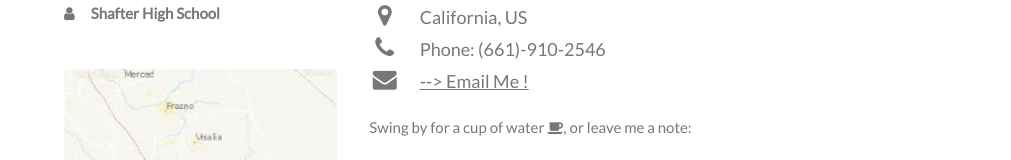
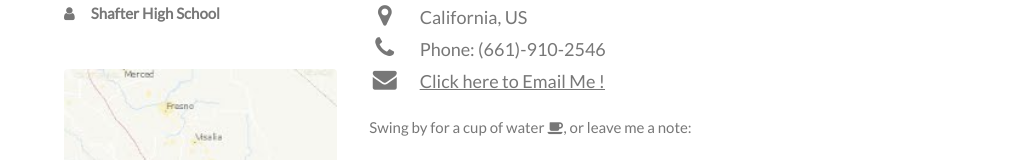
Before and after one commit to marcorod23/marcoswebsite-, a plain HTML site: page alternativehomepage.html in a window 1280 px wide. Shown: the part 7374-7534 px from the top of the page, without its empty margins (134-1145 px from the left). Drawn offline with nearby package versions, Linux system fonts and the light colour scheme.

Commit message:
Update alternativehomepage.html

```diff
--- a/alternativehomepage.html
+++ b/alternativehomepage.html
@@ -281,7 +281,7 @@ body, html {
         <i class="fa fa-map-marker fa-fw w3-hover-text-black w3-xlarge w3-margin-right"></i> California, US<br>
         <i class="fa fa-phone fa-fw w3-hover-text-black w3-xlarge w3-margin-right"></i> Phone: (661)-910-2546<br>
         <i class="fa fa-envelope fa-fw w3-hover-text-black w3-xlarge w3-margin-right"></i>
-          <a href="mailto:rodriguezmarco72301@gmail.com?Subject=Hello%20again" target="_top"> --> Email Me !</a> <br>
+          <a href="mailto:rodriguezmarco72301@gmail.com?Subject=Hello%20again" target="_top"> Click here to Email Me !</a> <br>
       </div>
      <!-- <a href="mailto:rodriguezmarco72301@gmail.com?Subject=Hello%20again" target="_top">  Email Me !</a> -->
       <p>Swing by for a cup of water <i class="fa fa-coffee"></i>, or leave me a note:</p>
```
